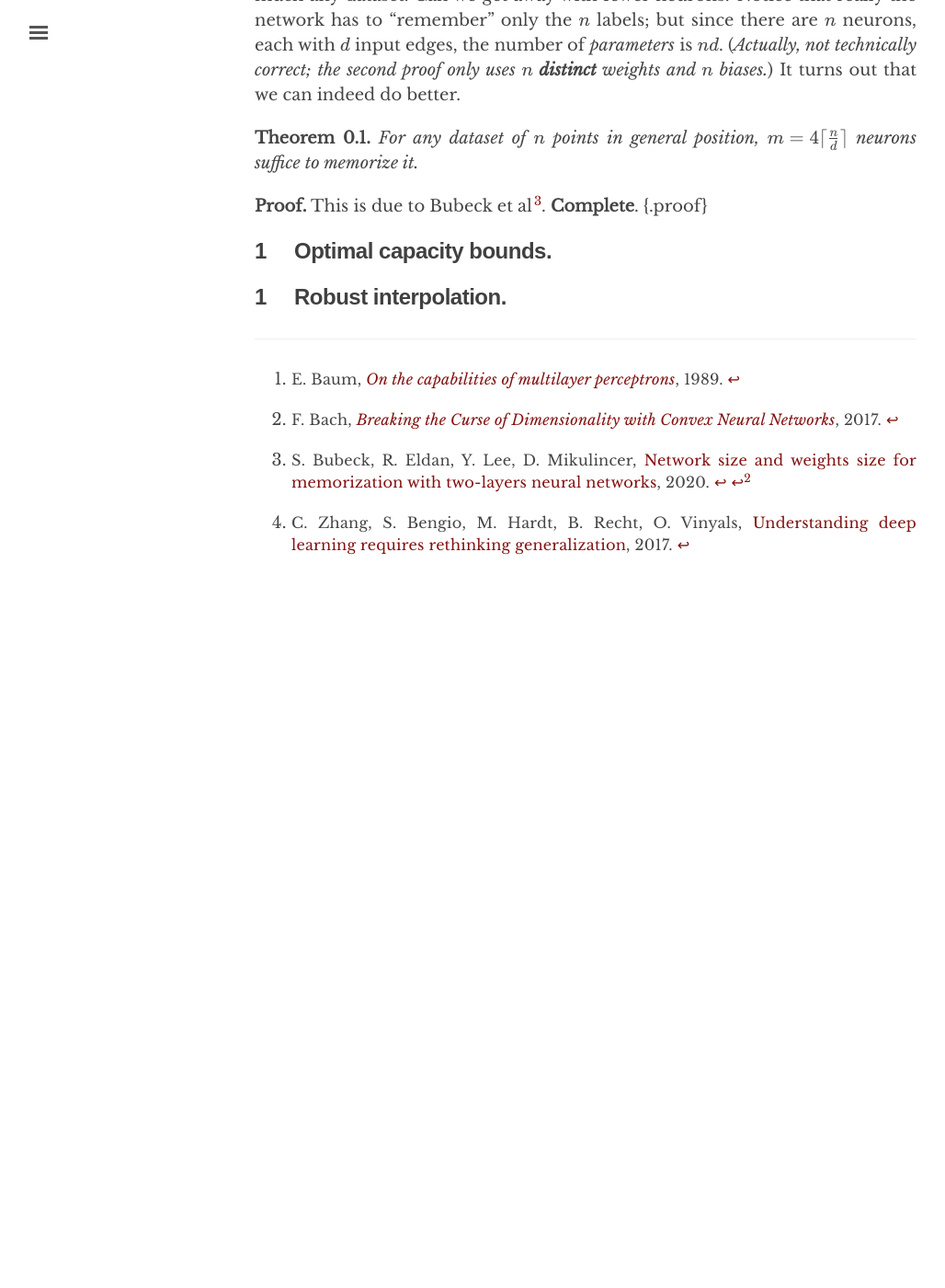
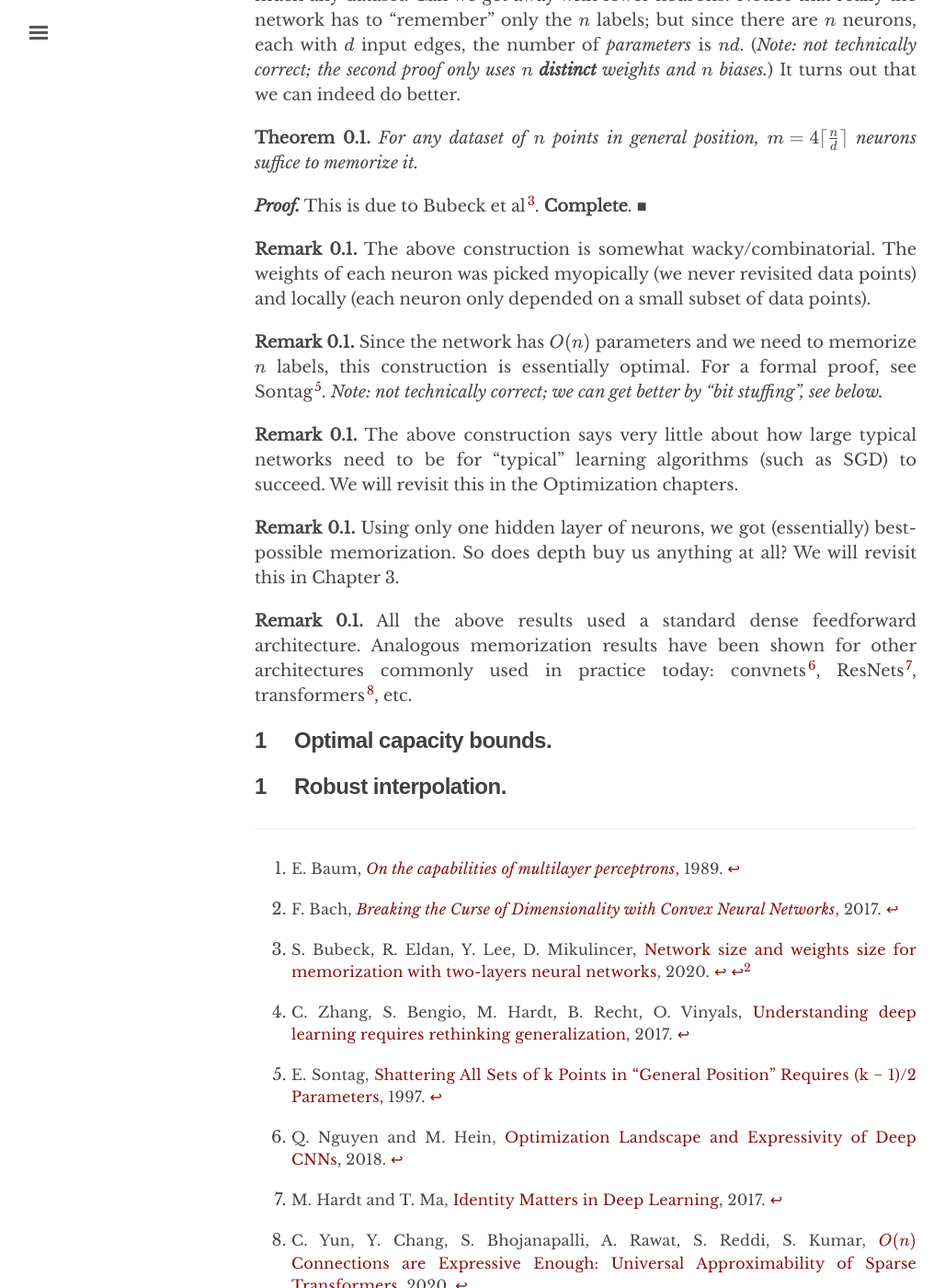
Before and after one commit to chinmayhegde/fodl, a Jekyll site: the page built from _posts/2022-01-18-representation01.md, in a window 1280 px wide and 1400 px high, scrolled down 4157 px. Shown: the whole window at 92% size, without its empty margins (3-1031 px from the left). Built offline with Jekyll 4.4.1, drawn with Linux system fonts in a browser that asks for light colours; nearby versions of some CDN libraries; before the commit the page ends 4841 px from its top, so only the background shows below that.

Commit message:
Update 2022-01-18-representation01.md

```diff
--- a/_posts/2022-01-18-representation01.md
+++ b/_posts/2022-01-18-representation01.md
@@ -98,7 +98,7 @@ In fact, the above result holds for any activation function $\Psi$ that is not a
 The above proofs used biases, but if we restrict our attention to *bias-free* networks, that's fine too, we just need to use different weights for the $n$ hidden neurons. Such a network is called a *random feature model*; see [here](https://people.eecs.berkeley.edu/~brecht/papers/07.rah.rec.nips.pdf) and [here](https://arxiv.org/abs/1810.04374).
 {:.remark}
 
-The above result shows that $m = n$ neurons are sufficient to memorize pretty much any dataset. Can we get away with fewer neurons? Notice that really the network has to "remember" only the $n$ labels; but since there are $n$ neurons, each with $d$ input edges, the number of *parameters* is $nd$.  (*Actually, not technically correct; the second proof only uses $n$ **distinct** weights and $n$ biases.*) It turns out that we can indeed do better.
+The above result shows that $m = n$ neurons are sufficient to memorize pretty much any dataset. Can we get away with fewer neurons? Notice that really the network has to "remember" only the $n$ labels; but since there are $n$ neurons, each with $d$ input edges, the number of *parameters* is $nd$.  (*Note: not technically correct; the second proof only uses $n$ **distinct** weights and $n$ biases.*) It turns out that we can indeed do better.
 
 **Theorem**{:.label #MemorizationBetter}
   For any dataset of $n$ points in general position, $m = 4 \lceil \frac{n}{d} \rceil$ neurons suffice to memorize it.
@@ -106,7 +106,28 @@ The above result shows that $m = n$ neurons are sufficient to memorize pretty mu
 
 **Proof**{:.label #MemorizationBetterProof}
   This is due to Bubeck et al[^bubeck1]. **Complete**.
-{.proof}
+{:.proof}
+
+
+**Remark**{:.label #MemorizationRem1}
+The above construction is somewhat wacky/combinatorial. The weights of each neuron was picked myopically (we never revisited data points) and locally (each neuron only depended on a small subset of data points).
+{:.remark}
+
+**Remark**{:.label #MemorizationRem2}
+Since the network has $O(n)$ parameters and we need to memorize $n$ labels, this construction is essentially optimal. For a formal proof, see Sontag[^sontag]. *Note: not technically correct; we can get better by "bit stuffing", see below.*
+{:.remark}
+
+**Remark**{:.label #MemorizationRem3}
+The above construction says very little about how large typical networks need to be for "typical" learning algorithms (such as SGD) to succeed. We will revisit this in the Optimization chapters.
+{:.remark}
+
+**Remark**{:.label #MemorizationRem4}
+Using only one hidden layer of neurons, we got (essentially) best-possible memorization. So does depth buy us anything at all? We will revisit this in Chapter 3.
+{:.remark}
+
+**Remark**{:.label #MemorizationRem4}
+All the above results used a standard dense feedforward architecture. Analogous memorization results have been shown for other architectures commonly used in practice today: convnets[^cnn], ResNets[^resnet], transformers[^xformers], etc.
+{:.remark}
 
 
 ## Optimal capacity bounds
@@ -129,3 +150,15 @@ The above result shows that $m = n$ neurons are sufficient to memorize pretty mu
 
 [^zhang]:
     C. Zhang, S. Bengio, M. Hardt, B. Recht, O. Vinyals, [Understanding deep learning requires rethinking generalization](https://arxiv.org/abs/1611.03530), 2017.
+
+[^sontag]:
+    E. Sontag, [Shattering All Sets of k Points in “General Position” Requires (k − 1)/2 Parameters](http://www.sontaglab.org/FTPDIR/generic.pdf), 1997.
+
+[^cnn]:
+    Q. Nguyen and M. Hein, [Optimization Landscape and Expressivity of Deep CNNs](https://arxiv.org/abs/1710.10928), 2018.
+
+[^resnet]:
+    M. Hardt and T. Ma, [Identity Matters in Deep Learning](https://openreview.net/forum?id=ryxB0Rtxx), 2017.
+
+[^xformers]:
+    C. Yun, Y. Chang, S. Bhojanapalli, A. Rawat, S. Reddi, S. Kumar, [$O(n)$ Connections are Expressive Enough: Universal Approximability of Sparse Transformers](https://proceedings.neurips.cc/paper/2020/hash/9ed27554c893b5bad850a422c3538c15-Abstract.html), 2020.
```
